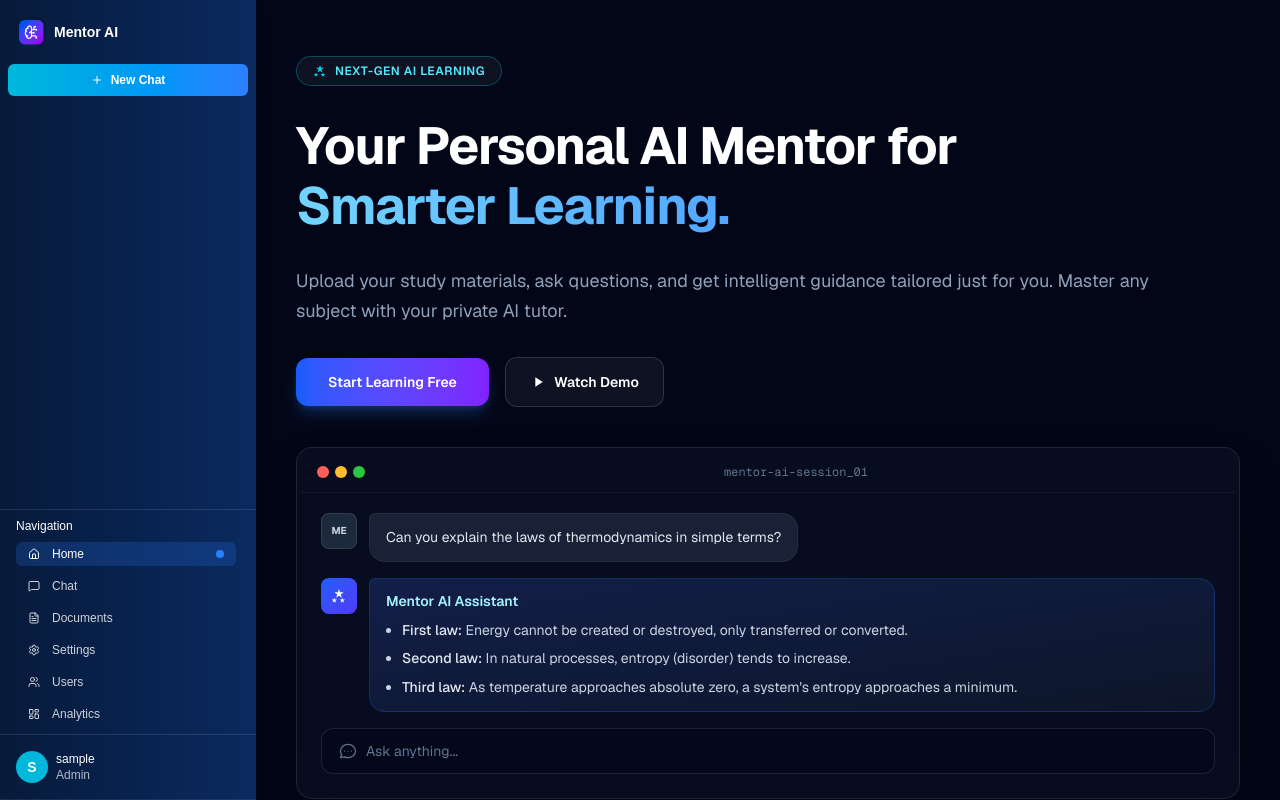
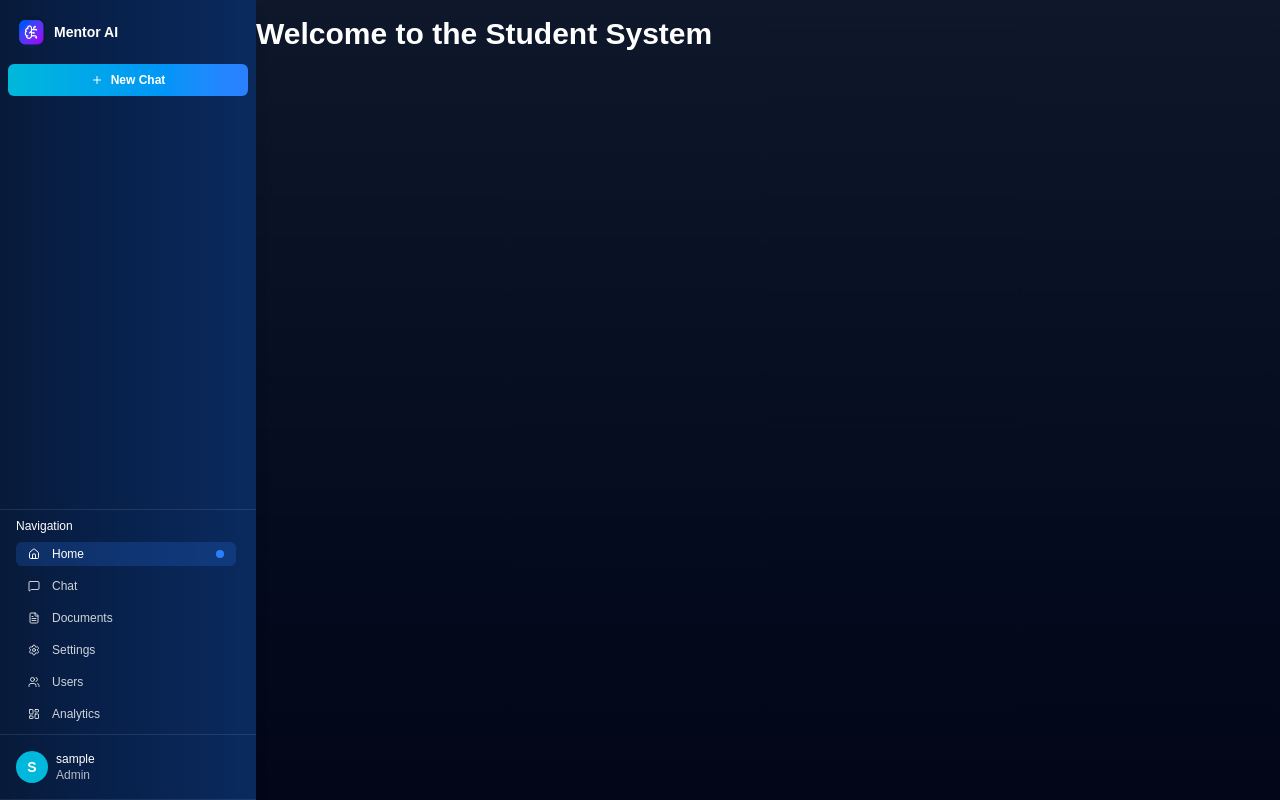
Before and after one commit to tanmoy-goapl/Student_System, a Next.js app in the folder frontend/: page / in a window 1280 px wide. Shown: the top 800 px of the page. Built offline with nearby package versions, Linux system fonts and the light colour scheme; sample sign-in values are in the browser's storage.

Commit message:
feat: new designs

```diff
--- a/frontend/src/app/page.tsx
+++ b/frontend/src/app/page.tsx
@@ -1,3 +1,3 @@
-import HomePage from "@/components/HomePage";
+import HomePage from "@/pages/HomePage/HomePage";
 
 export default HomePage;
--- a/frontend/src/components/HomePage.tsx
+++ b/frontend/src/components/LandingPageTop.tsx
@@ -1,64 +1,9 @@
-"use client";
+import { PlayIcon, SparkleIcon } from "lucide-react";
+import Link from "next/link";
 
-import Link from "next/link";
-import ResumeSteps from "@/components/ResumeSteps";
-import LearningFeature from "@/components/LearningFeature";
-import Information from "@/components/Information";
-import StartLearning from "@/components/StartLearning";
-import { useEffect, useState } from "react";
-import { useRouter } from "next/navigation";
-
-function SparkIcon({ className }: { className?: string }) {
-  return (
-    <svg
-      className={className}
-      viewBox="0 0 24 24"
-      fill="currentColor"
-      aria-hidden
-    >
-      <path d="M12 1.5l1.62 5.02h5.24l-4.24 3.08 1.62 5.02L12 11.54l-4.24 3.08 1.62-5.02-4.24-3.08h5.24L12 1.5zM5 14.5l.92 2.85h2.98l-2.41 1.75.92 2.85L5 20.1l-2.41 1.75.92-2.85-2.41-1.75h2.98L5 14.5zM17 14.5l.92 2.85h2.98l-2.41 1.75.92 2.85-2.41-1.75-2.41 1.75.92-2.85-2.41-1.75h2.98L17 14.5z" />
-    </svg>
-  );
-}
-
-function PlayIcon({ className }: { className?: string }) {
-  return (
-    <svg className={className} viewBox="0 0 24 24" fill="currentColor" aria-hidden>
-      <path d="M8 5v14l11-7z" />
-    </svg>
-  );
-}
-
-export default function HomePage() {
-  const router = useRouter();
-  const [ready, setReady] = useState(false);
-  const [isAuthenticated, setIsAuthenticated] = useState(false);
-
-  useEffect(() => {
-    const userId = localStorage.getItem("user_id");
-    const role = localStorage.getItem("role");
-
-    const authenticated = !!userId && !!role;
-    setIsAuthenticated(authenticated);
-    setReady(true);
-  }, []);
-
-  useEffect(() => {
-    if (!ready) return;
-    if (!isAuthenticated) {
-      router.replace("/login?next=/");
-    }
-  }, [ready, isAuthenticated, router]);
-
-  if (!ready) return null;
-
-  if (!isAuthenticated) {
-    return <p className="text-white">Redirecting...</p>;
-  }
-
-  return (
-    <>
-      <section className="relative min-h-[calc(100vh-3.5rem)] w-full overflow-hidden px-6 pb-20 pt-6 font-sans text-white lg:px-10 lg:pt-14">
+export default function LandingPageTop() {
+    return (
+              <section className="relative min-h-[calc(100vh-3.5rem)] w-full overflow-hidden px-6 pb-20 pt-6 font-sans text-white lg:px-10 lg:pt-14">
         {/* Ambient glow */}
         <div
           className="pointer-events-none absolute inset-0 -z-10 bg-[#020617]"
@@ -72,7 +17,7 @@ export default function HomePage() {
           {/* Top */}
           <div className="flex flex-col gap-8">
             <div className="inline-flex w-fit items-center gap-2 rounded-full border border-cyan-400/30 bg-white/5 px-4 py-1.5 text-xs font-semibold uppercase tracking-wider text-cyan-300 backdrop-blur-sm">
-              <SparkIcon className="h-3.5 w-3.5 text-cyan-400" />
+              <SparkleIcon className="h-3.5 w-3.5 text-cyan-400" />
               Next-gen AI learning
             </div>
 
@@ -134,7 +79,7 @@ export default function HomePage() {
                 {/* AI response */}
                 <div className="flex gap-3">
                   <div className="flex h-9 w-9 shrink-0 items-center justify-center rounded-lg bg-gradient-to-br from-blue-600 to-indigo-600">
-                    <SparkIcon className="h-4 w-4 text-white" />
+                    <SparkleIcon className="h-4 w-4 text-white" />
                   </div>
                   <div className="min-w-0 flex-1 rounded-2xl rounded-tl-md border border-blue-500/20 bg-gradient-to-br from-blue-950/80 to-slate-900/90 px-4 py-3">
                     <p className="mb-2 text-sm font-semibold text-cyan-200">Mentor AI Assistant</p>
@@ -178,10 +123,5 @@ export default function HomePage() {
           </div>
         </div>
       </section>
-      <ResumeSteps />
-      <LearningFeature />
-      <Information />
-      <StartLearning />
-    </>
-  );
+    )
 }
--- /dev/null
+++ b/frontend/src/components/homepage/TopBar.tsx
@@ -0,0 +1,10 @@
+export default function TopBar() {
+  return (
+    <div className="flex items-center justify-between py-4">
+      <h1 className="text-3xl font-bold text-white">Welcome to the Student System</h1>
+      <div>
+        {/* Future buttons or user info can go here */}
+      </div>
+    </div>
+  );
+}
--- /dev/null
+++ b/frontend/src/pages/HomePage/HomePage.tsx
@@ -0,0 +1,9 @@
+import TopBar from "@/components/homepage/TopBar";
+
+export default function HomePage() {
+  return (
+    <div className="min-h-screen bg-gradient-to-b from-slate-900 to-slate-950">
+      <TopBar/>
+    </div>
+  );
+}
--- /dev/null
+++ b/frontend/src/pages/LandingPage/LandingPage.tsx
@@ -0,0 +1,47 @@
+"use client";
+
+import ResumeSteps from "@/components/ResumeSteps";
+import LearningFeature from "@/components/LearningFeature";
+import Information from "@/components/Information";
+import StartLearning from "@/components/StartLearning";
+import { useEffect, useState } from "react";
+import { useRouter } from "next/navigation";
+import LandingPageTop from "../../components/LandingPageTop";
+
+export default function LandingPage() {
+  const router = useRouter();
+  const [ready, setReady] = useState(false);
+  const [isAuthenticated, setIsAuthenticated] = useState(false);
+
+  useEffect(() => {
+    const userId = localStorage.getItem("user_id");
+    const role = localStorage.getItem("role");
+
+    const authenticated = !!userId && !!role;
+    setIsAuthenticated(authenticated);
+    setReady(true);
+  }, []);
+
+  useEffect(() => {
+    if (!ready) return;
+    if (!isAuthenticated) {
+      router.replace("/login?next=/");
+    }
+  }, [ready, isAuthenticated, router]);
+
+  if (!ready) return null;
+
+  if (!isAuthenticated) {
+    return <p className="text-white">Redirecting...</p>;
+  }
+
+  return (
+    <>
+      <LandingPageTop />
+      <ResumeSteps />
+      <LearningFeature />
+      <Information />
+      <StartLearning />
+    </>
+  );
+}
```
Also changed, not shown: 1 other file (tests, documents, lock files or other folders).
